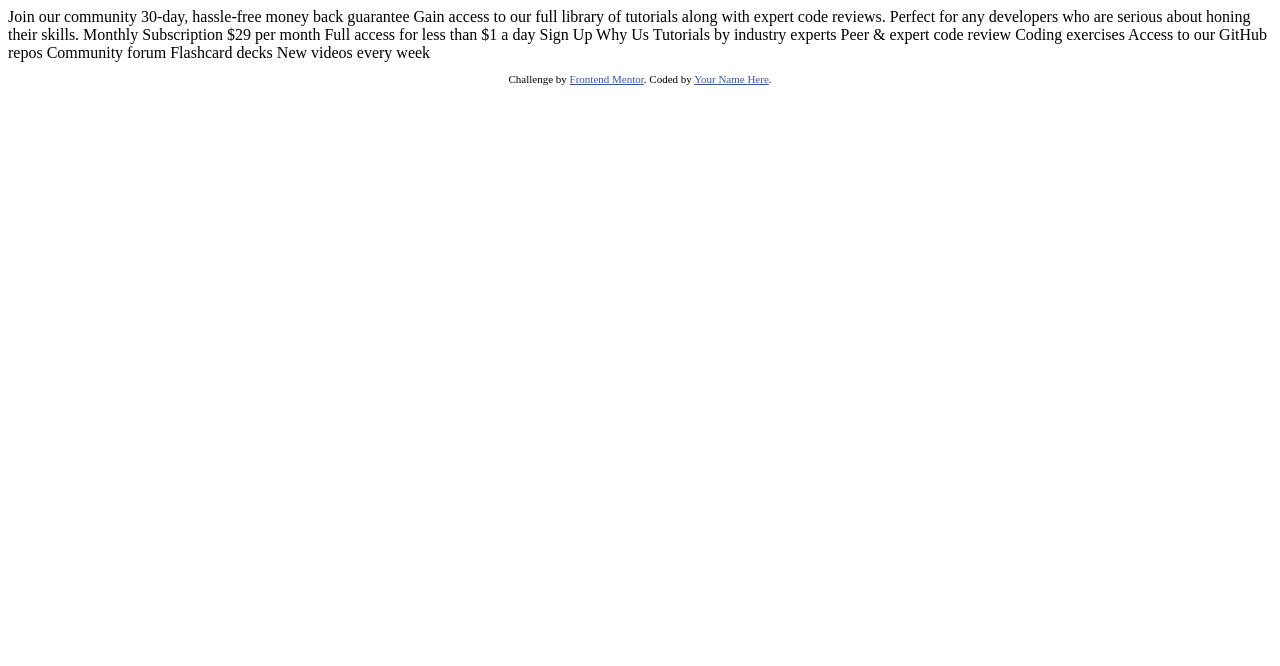
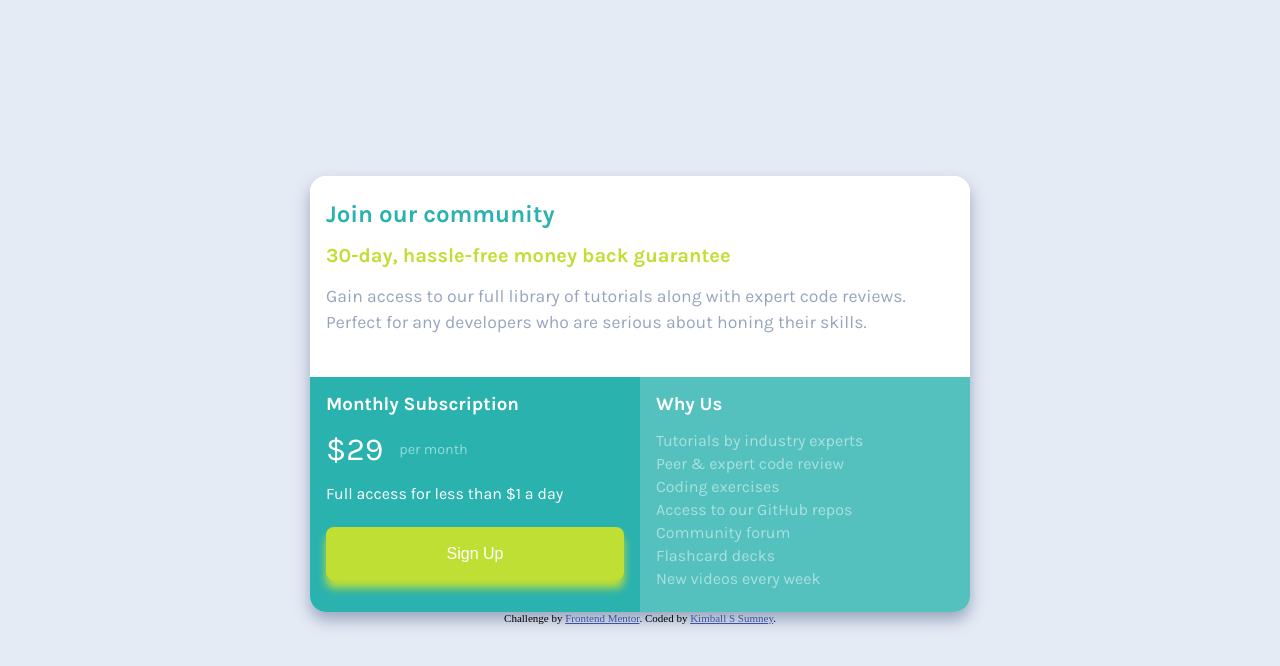
Before and after one commit to ks5ks/SinglePriceComponent, a plain HTML site: page index.html in a window 1280 px wide. Drawn offline with Linux system fonts and the light colour scheme.

Commit message:
moved files

```diff
--- a/index.html
+++ b/index.html
@@ -1,49 +1,74 @@
 <!DOCTYPE html>
 <html lang="en">
   <head>
-  <meta charset="UTF-8">
-  <meta name="viewport" content="width=device-width, initial-scale=1.0"> <!-- displays site properly based on user's device -->
+    <meta charset="UTF-8" />
+    <meta name="viewport" content="width=device-width, initial-scale=1.0" />
+    <!-- displays site properly based on user's device -->
 
-  <link rel="icon" type="image/png" sizes="32x32" href="./images/favicon-32x32.png">
+    <link rel="preconnect" href="https://fonts.googleapis.com" />
+    <link rel="preconnect" href="https://fonts.gstatic.com" crossorigin />
+    <link
+      href="https://fonts.googleapis.com/css2?family=Karla:wght@400;700&display=swap"
+      rel="stylesheet"
+    />
+
+    <link
+      rel="icon"
+      type="image/png"
+      sizes="32x32"
+      href="./images/favicon-32x32.png"
+    />
+
+    <link href="./style.css" rel="stylesheet" />
 
     <title>Frontend Mentor | Single Price Grid Component</title>
 
     <!-- Feel free to remove these styles or customise in your own stylesheet 👍 -->
-  <style>
-    .attribution { font-size: 11px; text-align: center; }
-    .attribution a { color: hsl(228, 45%, 44%); }
-  </style>
+    <style></style>
   </head>
   <body>
-  Join our community
+    <main class="card">
+      <section class="card-header">
+        <h1 class="header">Join our community</h1>
+        <h2 class="subheader">30-day, hassle-free money back guarantee</h2>
+        <p class="pitch">
+          Gain access to our full library of tutorials along with expert code
+          reviews. Perfect for any developers who are serious about honing their
+          skills.
+        </p>
+      </section>
 
-  30-day, hassle-free money back guarantee
+      <section class="card-block-1">
+        <h3 class="block-header">Monthly Subscription</h3>
+        <div class="price-block">
+          <div class="price">
+            &dollar;29</div>
+            <div class="period">per month</div>
+          </div>
+        </div>
+        <div class="description">Full access for less than &dollar;1 a day</div>
+        <button class="sign-up">Sign Up</button>
+      </section>
 
-  Gain access to our full library of tutorials along with expert code reviews.
-  Perfect for any developers who are serious about honing their skills.
-
-  Monthly Subscription
-
-  &dollar;29 per month
-
-  Full access for less than &dollar;1 a day
-
-  Sign Up
-
-  Why Us
-
-  Tutorials by industry experts
-  Peer &amp; expert code review
-  Coding exercises
-  Access to our GitHub repos
-  Community forum
-  Flashcard decks
-  New videos every week
-
+      <section class="card-block-2">
+        <h3 class="block-header">Why Us</h3>
+        <ul class="benefit-list">
+          <li class="benefit">Tutorials by industry experts</li>
+          <li class="benefit">Peer &amp; expert code review</li>
+          <li class="benefit">Coding exercises</li>
+          <li class="benefit">Access to our GitHub repos</li>
+          <li class="benefit">Community forum</li>
+          <li class="benefit">Flashcard decks</li>
+          <li class="benefit">New videos every week</li>
+        </ul>
+      </section>
+    </main>
     <footer>
       <p class="attribution">
-      Challenge by <a href="https://www.frontendmentor.io?ref=challenge" target="_blank">Frontend Mentor</a>.
-      Coded by <a href="#">Your Name Here</a>.
+        Challenge by
+        <a href="https://www.frontendmentor.io?ref=challenge" target="_blank"
+          >Frontend Mentor</a
+        >. Coded by <a href="#">Kimball S Sumney</a>.
       </p>
     </footer>
   </body>
--- /dev/null
+++ b/style.css
@@ -0,0 +1,155 @@
+:root {
+  --light-gray: hsl(218, 43%, 93%);
+  --cyan: hsl(179, 62%, 43%);
+  --cyan-light: hsla(179, 62%, 43%, 0.8);
+  --grayish-blue: hsl(218, 22%, 67%);
+
+  /* Text Colors */
+  --text-white: hsl(0, 0%, 100%);
+  --text-white-transparent: hsla(0, 0%, 100%, 0.5);
+  --bright-yellow: hsl(71, 73%, 54%);
+}
+
+* {
+  margin: 0;
+  padding: 0;
+  box-sizing: border-box;
+}
+
+body {
+  min-height: 100vh;
+  display: flex;
+  flex-direction: column;
+  justify-content: center;
+  align-items: center;
+  background-color: var(--light-gray);
+  overflow: hidden;
+}
+
+.card {
+  font-family: "Karla", sans-serif;
+  font-size: 1rem;
+  max-width: 375px;
+  background-color: white;
+  border-radius: 1rem;
+  display: grid;
+  grid-template-columns: 1fr;
+  box-shadow: 0rem 0.5rem 1rem var(--grayish-blue);
+}
+
+.card-header {
+  background: var(--text-white);
+  padding: 1.5rem 1rem 1.5rem 1rem;
+  border-radius: 1rem;
+  grid-column: 1 / 2;
+}
+
+.header {
+  color: var(--cyan);
+  margin-bottom: 1rem;
+}
+
+.subheader {
+  color: var(--bright-yellow);
+  font-size: 1.25rem;
+  margin-bottom: 1rem;
+}
+
+.pitch {
+  color: var(--grayish-blue);
+  font-size: 1.1rem;
+  line-height: 1.5;
+  margin-bottom: 1em;
+}
+
+.card-block-1 {
+  background-color: var(--cyan);
+  color: var(--text-white);
+  padding: 1rem 1rem 2rem 1rem;
+  border-radius: 0;
+}
+
+.block-header {
+  color: var(--text-white);
+  margin-bottom: 1rem;
+}
+
+.price-block {
+  display: flex;
+  align-items: center;
+  margin-bottom: 1rem;
+}
+
+.price {
+  color: var(--text-white);
+  font-size: 2rem;
+}
+
+.period {
+  color: var(--text-white-transparent);
+  font-size: 0.9rem;
+  padding-left: 1rem;
+}
+
+.description {
+  margin-bottom: 1.5rem;
+}
+
+.sign-up {
+  background-color: var(--bright-yellow);
+  color: var(--text-white);
+  font-size: 1rem;
+  width: 100%;
+  padding: 1.1rem 0rem 1.1rem;
+  border: none;
+  border-radius: 0.5rem;
+  box-shadow: 0rem 0.5rem 0.5rem var(--bright-yellow);
+}
+
+.sign-up:hover {
+  background-color: var(--text-white);
+  color: var(--bright-yellow);
+}
+
+.card-block-2 {
+  background-color: var(--cyan-light);
+  color: var(--text-white);
+  padding: 1rem 1rem 1rem 1rem;
+  border-radius: 0 0 1rem 1rem;
+}
+
+.benefit-list {
+  list-style-type: none;
+}
+
+.benefit {
+  color: var(--text-white-transparent);
+  margin-bottom: 0.25rem;
+}
+
+@media screen and (min-width: 660px) {
+  .card {
+    max-width: 660px;
+    grid-template-columns: 1fr 1fr;
+  }
+
+  .card-header {
+    grid-column: 1 / 3;
+  }
+
+  .card-block-1 {
+    border-radius: 0 0 0 1rem;
+  }
+
+  .card-block-2 {
+    border-radius: 0 0 1rem 0;
+  }
+}
+
+.attribution {
+  font-size: 11px;
+  text-align: center;
+}
+.attribution a {
+  color: hsl(228, 45%, 44%);
+}
```
Lines whose indentation alone changed are shown as unchanged.
